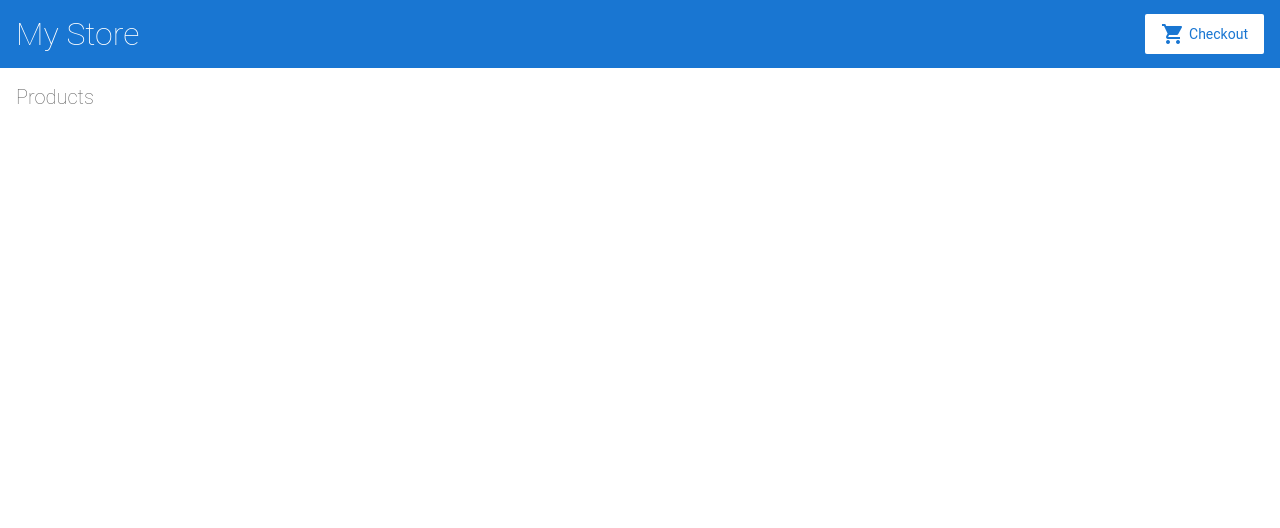
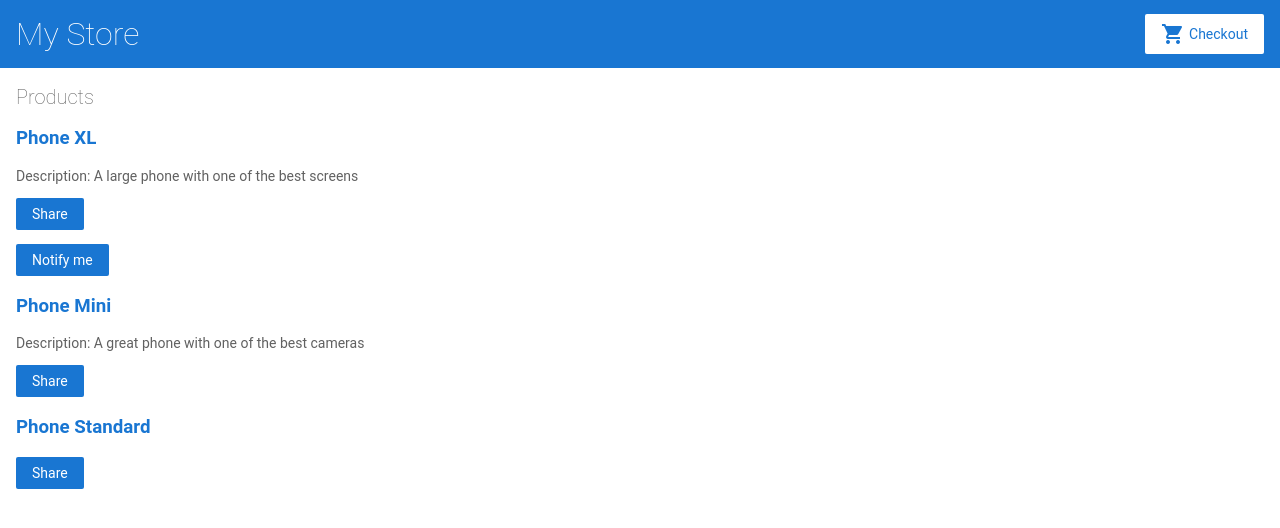
Before and after one commit to kanishbodhwani/Angular-Documentation-app, an Angular app: page / in a window 1280 px wide. Shown: the top 528 px of the page. Built offline with nearby package versions, Linux system fonts and the light colour scheme.

Commit message:
4 files modified, 5 added

```diff
--- a/src/app/app.component.ts
+++ b/src/app/app.component.ts
@@ -5,6 +5,7 @@
   templateUrl: './app.component.html',
   styleUrls: ['./app.component.css'],
 })
+
 export class AppComponent {}
 
 /*
--- a/src/app/app.module.ts
+++ b/src/app/app.module.ts
@@ -6,6 +6,7 @@
 import { AppComponent } from './app.component';
 import { TopBarComponent } from './top-bar/top-bar.component';
 import { ProductListComponent } from './product-list/product-list.component';
+import { ProductAlertsComponent } from './product-alerts/product-alerts.component';
 
 @NgModule({
   imports: [
@@ -18,7 +19,8 @@
   declarations: [
     AppComponent,
     TopBarComponent,
-    ProductListComponent
+    ProductListComponent,
+    ProductAlertsComponent
   ],
   bootstrap: [
     AppComponent
--- /dev/null
+++ b/src/app/product-alerts/product-alerts.component.html
@@ -0,0 +1,3 @@
+<p *ngIf="product && product.price > 700">
+  <button type="button" (click)="notify.emit()">Notify me</button>
+</p>
--- /dev/null
+++ b/src/app/product-alerts/product-alerts.component.ts
@@ -0,0 +1,16 @@
+import { Component, OnInit, Input, Output, EventEmitter } from '@angular/core';
+import { Product } from '../products';
+
+@Component({
+  selector: 'app-product-alerts',
+  templateUrl: './product-alerts.component.html',
+  styleUrls: ['./product-alerts.component.css'],
+})
+export class ProductAlertsComponent implements OnInit {
+  @Input() product!: Product;
+  @Output() notify = new EventEmitter();
+
+  constructor() {}
+
+  ngOnInit(): void {}
+}
--- a/src/app/product-list/product-list.component.html
+++ b/src/app/product-list/product-list.component.html
@@ -1,5 +1,18 @@
 <h2>Products</h2>
 
+<div *ngFor="let product of products">
+  <h3>
+    <a [title]="product.name + ' details'">
+      {{ product.name }}
+    </a>
+  </h3>
+
+  <p *ngIf="product.description">Description: {{ product.description }}</p>
+
+  <button type="button" (click)="share()">Share</button>
+
+  <app-product-alerts [product]="product"> </app-product-alerts>
+</div>
 
 <!--
 Copyright Google LLC. All Rights Reserved.
--- a/src/app/product-list/product-list.component.ts
+++ b/src/app/product-list/product-list.component.ts
@@ -5,7 +5,7 @@
 @Component({
   selector: 'app-product-list',
   templateUrl: './product-list.component.html',
-  styleUrls: ['./product-list.component.css']
+  styleUrls: ['./product-list.component.css'],
 })
 export class ProductListComponent {
   products = products;
@@ -13,8 +13,11 @@
   share() {
     window.alert('The product has been shared!');
   }
+
+  onNotify() {
+    window.alert('You will be notified when the product goes on sala!');
+  }
 }
-
 
 /*
 Copyright Google LLC. All Rights Reserved.
```
Also changed, not shown: src/app/product-alerts/product-alerts.component.css (added), 2 other files (tests, documents, lock files or other folders).
